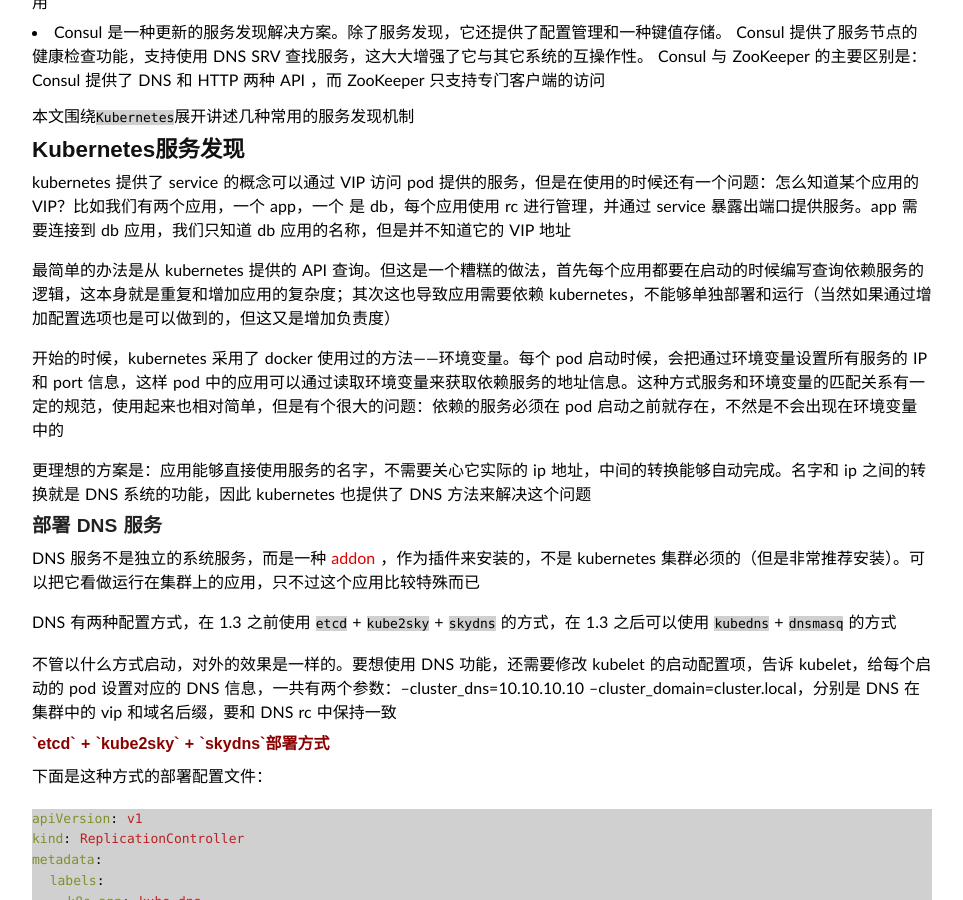
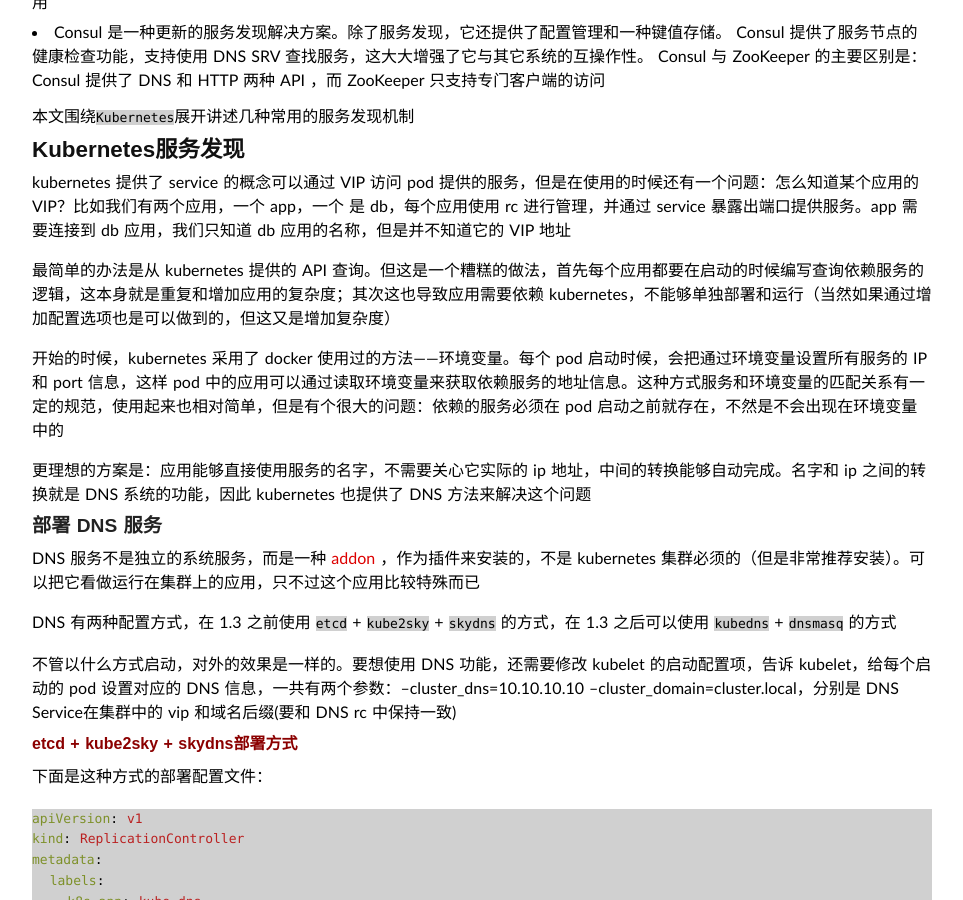
Before and after one commit to duyanghao/duyanghao.github.io, a Jekyll site: the page built from _posts/2017-9-5-Kubernetes-Service-Discovery.md, in a window 1280 px wide and 900 px high, scrolled down 767 px. Shown: the whole window, without its empty margins (158-1121 px from the left). Built offline with Jekyll 4.4.1, drawn with Linux system fonts in a browser that asks for light colours; some web fonts are replaced; comment, search, counter and statistics services are not loaded; some of the changed text lies outside the part shown.

Commit message:
Update 2017-9-5-Kubernetes-Service-Discovery.md
Signed-off-by: “duyanghao” <1294057873@qq.com>

````diff
--- a/_posts/2017-9-5-Kubernetes-Service-Discovery.md
+++ b/_posts/2017-9-5-Kubernetes-Service-Discovery.md
@@ -34,7 +34,7 @@
 
 kubernetes 提供了 service 的概念可以通过 VIP 访问 pod 提供的服务，但是在使用的时候还有一个问题：怎么知道某个应用的 VIP？比如我们有两个应用，一个 app，一个 是 db，每个应用使用 rc 进行管理，并通过 service 暴露出端口提供服务。app 需要连接到 db 应用，我们只知道 db 应用的名称，但是并不知道它的 VIP 地址
 
-最简单的办法是从 kubernetes 提供的 API 查询。但这是一个糟糕的做法，首先每个应用都要在启动的时候编写查询依赖服务的逻辑，这本身就是重复和增加应用的复杂度；其次这也导致应用需要依赖 kubernetes，不能够单独部署和运行（当然如果通过增加配置选项也是可以做到的，但这又是增加负责度）
+最简单的办法是从 kubernetes 提供的 API 查询。但这是一个糟糕的做法，首先每个应用都要在启动的时候编写查询依赖服务的逻辑，这本身就是重复和增加应用的复杂度；其次这也导致应用需要依赖 kubernetes，不能够单独部署和运行（当然如果通过增加配置选项也是可以做到的，但这又是增加复杂度）
 
 开始的时候，kubernetes 采用了 docker 使用过的方法——环境变量。每个 pod 启动时候，会把通过环境变量设置所有服务的 IP 和 port 信息，这样 pod 中的应用可以通过读取环境变量来获取依赖服务的地址信息。这种方式服务和环境变量的匹配关系有一定的规范，使用起来也相对简单，但是有个很大的问题：依赖的服务必须在 pod 启动之前就存在，不然是不会出现在环境变量中的
 
@@ -46,9 +46,9 @@
 
 DNS 有两种配置方式，在 1.3 之前使用 `etcd` + `kube2sky` + `skydns` 的方式，在 1.3 之后可以使用 `kubedns` + `dnsmasq` 的方式
 
-不管以什么方式启动，对外的效果是一样的。要想使用 DNS 功能，还需要修改 kubelet 的启动配置项，告诉 kubelet，给每个启动的 pod 设置对应的 DNS 信息，一共有两个参数：--cluster_dns=10.10.10.10 --cluster_domain=cluster.local，分别是 DNS 在集群中的 vip 和域名后缀，要和 DNS rc 中保持一致
+不管以什么方式启动，对外的效果是一样的。要想使用 DNS 功能，还需要修改 kubelet 的启动配置项，告诉 kubelet，给每个启动的 pod 设置对应的 DNS 信息，一共有两个参数：--cluster_dns=10.10.10.10 --cluster_domain=cluster.local，分别是 DNS Service在集群中的 vip 和域名后缀(要和 DNS rc 中保持一致)
 
-#### <font color="#8B0000">`etcd` + `kube2sky` + `skydns`部署方式</font>
+#### <font color="#8B0000">etcd + kube2sky + skydns部署方式</font>
 
 下面是这种方式的部署配置文件：
 
@@ -171,7 +171,7 @@
 po/kube-dns-twl0q   3/3       Running   0          41m
 ```
 
-#### <font color="#8B0000">`kubeDNS`+`dnsmasq`部署方式</font>
+#### <font color="#8B0000">kubeDNS + dnsmasq部署方式</font>
 
 在 kubernetes 1.3 版本之后，kubernetes 改变了 DNS 的部署方式，变成了 `kubeDNS` + `dnsmasq`，没有了 `etcd` 。在这种模式下，`kubeDNS` 是原来 `kube2sky` + `skyDNS` + `etcd`，只不过它把数据都保存到自己的内存，而不是 kv store 中；`dnsmasq` 的引进是为了提高解析的速度，因为它可以配置 DNS 缓存
 
@@ -252,7 +252,7 @@
 
 我们前面介绍了两种不同 DNS 部署方式，这部分讲讲它们内部的原理：
 
-#### <font color="#8B0000">`etcd` + `kube2sky` + `skydns`部署方式</font>
+#### <font color="#8B0000">etcd + kube2sky + skydns部署方式</font>
 
 ![](/public/img/k8s/kube2sky-arch.jpg)
 
@@ -272,7 +272,7 @@
 * kube2sky： 通过 kubernetes API 监听 Service 的变化，然后同步到 etcd
 * [skyDNS](https://github.com/skynetservices/skydns)：根据 etcd 中的数据，对外提供 DNS 查询服务
 
-#### <font color="#8B0000">`kubeDNS`+`dnsmasq`部署方式</font>
+#### <font color="#8B0000">kubeDNS + dnsmasq部署方式</font>
 
 ![](/public/img/k8s/kubedns-arch.jpg)
 
@@ -281,9 +281,9 @@
 * [kubeDNS](https://github.com/kubernetes/dns)：提供了原来 kube2sky + etcd + skyDNS 的功能，可以单独对外提供 DNS 查询服务
 * [dnsmasq](http://www.thekelleys.org.uk/dnsmasq/doc.html)： 一个轻量级的 DNS 服务软件，可以提供 DNS 缓存功能。kubeDNS 模式下，dnsmasq 在内存中预留一块大小（默认是 1G）的地方，保存当前最常用的 DNS 查询记录，如果缓存中没有要查找的记录，它会到 kubeDNS 中查询，并把结果缓存起来
 
-#### <font color="#8B0000">[health check 功能](https://github.com/kubernetes/contrib/tree/master/exec-healthz)</font>
+#### <font color="#8B0000">health check 功能</font>
 
-每种模式都可以运行额外的 `exec-healthz` 容器对外提供 `health check` 功能，证明当前 DNS 服务是正常的：
+每种模式都可以运行额外的 [`exec-healthz` 容器](https://github.com/kubernetes/contrib/tree/master/exec-healthz)对外提供 `health check` 功能，证明当前 DNS 服务是正常的
 
 ### 总结
 
````
Also changed, not shown: other parts of _posts/2017-9-5-Kubernetes-Service-Discovery.md (+1 -1 lines).
